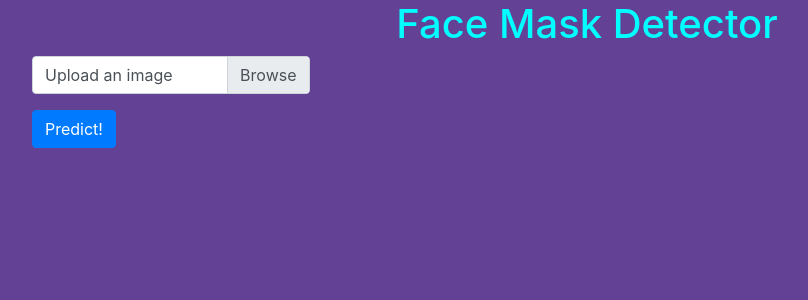
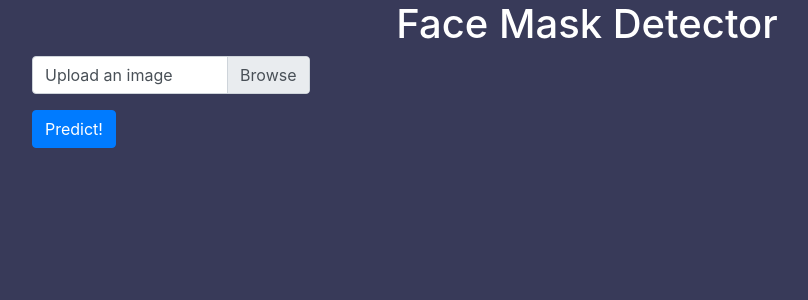
Before and after one commit to vipul43/Face_Mask_Detection, a Flask app: page / in a window 1280 px wide. Shown: the top 300 px of the page, without its empty margins (53-861 px from the left). Run offline with Flask 2, Linux system fonts and the light colour scheme; some libraries are stand-ins or nearby versions.

Commit message:
changed front end

```diff
--- a/templates/index.html
+++ b/templates/index.html
@@ -12,9 +12,9 @@
 </head>
 
 
-<body style="background-color:rgb(99, 66, 150)">
+<body style="background-color:#383A59">
     <div class="container">
-        <h1 style="text-align:center;color: cyan;" >Face Mask Detector</h1>
+        <h1 style="text-align:center;color: white;" >Face Mask Detector</h1>
         <div>
             <div class="input-group mb-3" style="width:25%">
                 <input type="file" class="custom-file-input" id="file" accept="image/*" onchange="loadFile(event)">
```
Also changed, not shown: downloads/sample_image.jpg.
